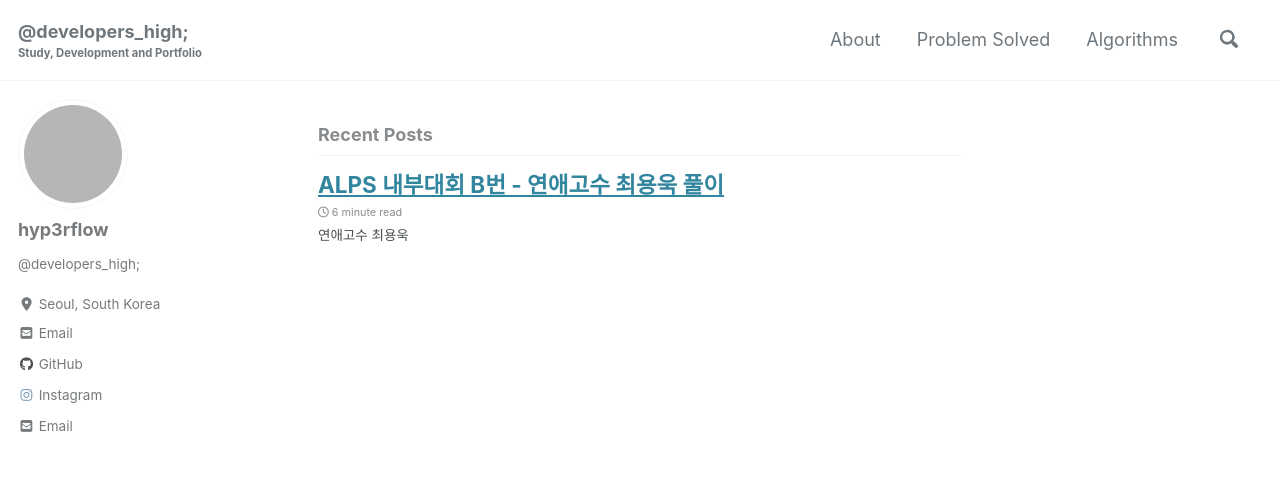
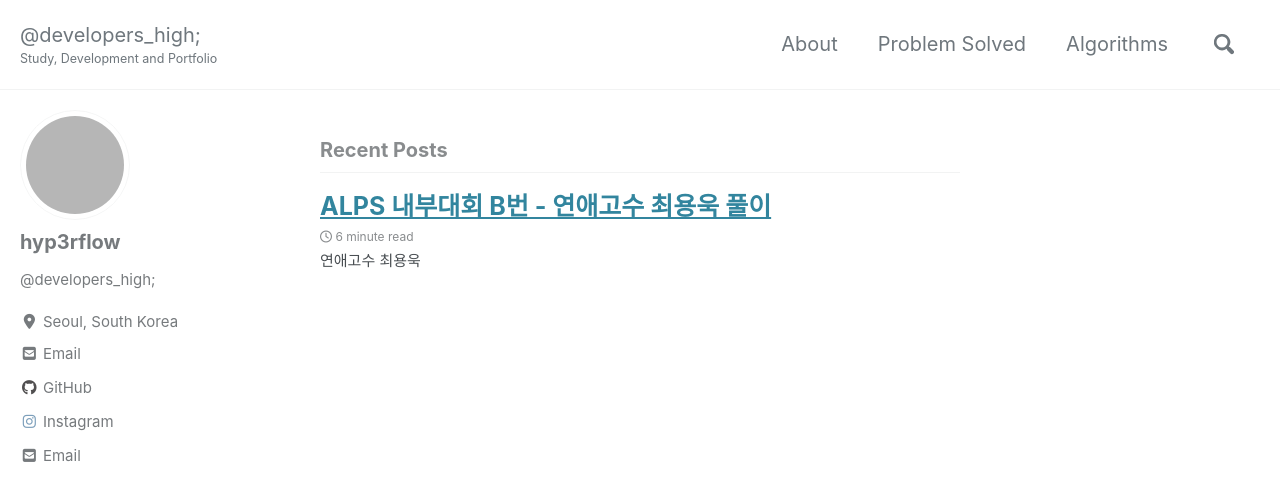
Before and after one commit to hyp3rflow/hyp3rflow.github.io, a Jekyll site: the page built from index.html, in a window 1280 px wide and 900 px high. Shown: the top 501 px of the window. Built offline with Jekyll 4.4.1, drawn with Linux system fonts in a browser that asks for light colours; cached includes are drawn as plain includes; nearby versions of some CDN libraries; the list of posts is cut into pages by our own code; grey boxes are pictures that could not be loaded.

Commit message:
font weight

```diff
--- a/_sass/minimal-mistakes/_masthead.scss
+++ b/_sass/minimal-mistakes/_masthead.scss
@@ -49,7 +49,7 @@
   display: flex;
   -ms-flex-item-align: center;
   align-self: center;
-  font-weight: bold;
+  font-weight: 400;
   z-index: 20;
 }
 
@@ -88,6 +88,6 @@
 
   &--lg {
     padding-right: 2em;
-    font-weight: 700;
+    font-weight: 400;
   }
 }
--- a/_sass/minimal-mistakes/_reset.scss
+++ b/_sass/minimal-mistakes/_reset.scss
@@ -15,11 +15,11 @@ html {
   }
 
   @include breakpoint($large) {
-    font-size: 18px;
+    font-size: 20px;
   }
 
   @include breakpoint($x-large) {
-    font-size: 18px;
+    font-size: 20px;
   }
 
   -webkit-text-size-adjust: 100%;
```
